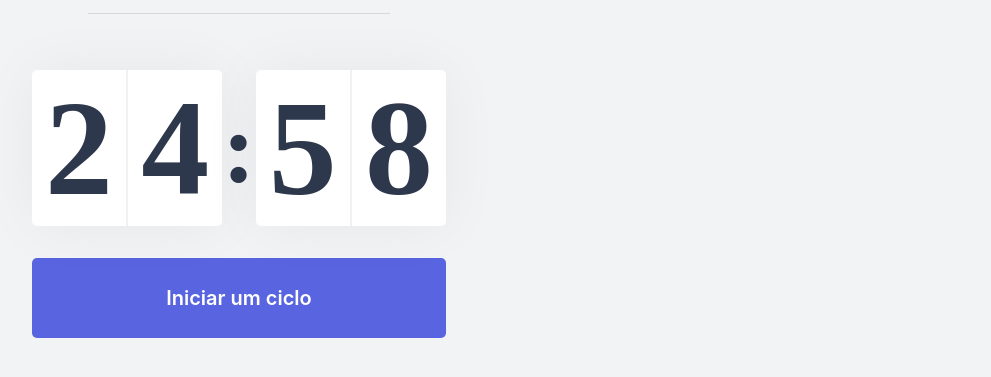
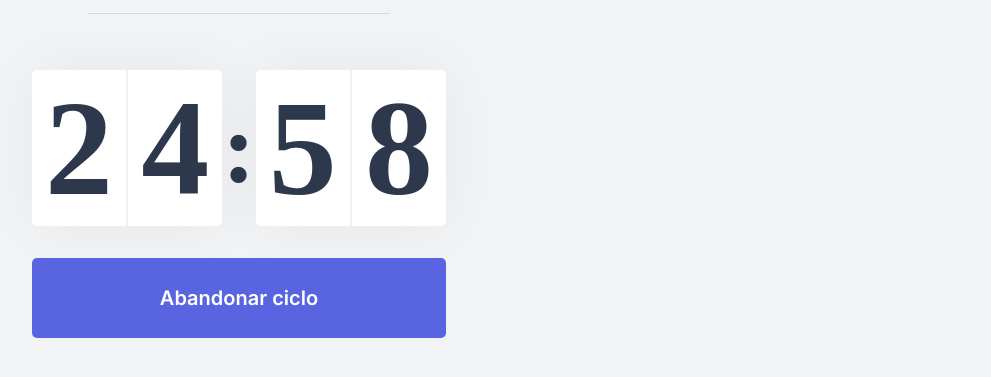
Before and after one commit to Wander27Rodrigues/NLW4, a Next.js app: page / in a window 1280 px wide. Both pictures are taken after a click on the button "Iniciar um ciclo". Shown: the part 329-706 px from the top of the page, without its empty margins (144-1135 px from the left). Built offline with nearby package versions, Linux system fonts and the light colour scheme.

Commit message:
add função buttom

```diff
--- a/src/components/Countdown.tsx
+++ b/src/components/Countdown.tsx
@@ -4,7 +4,7 @@
 export function Countdown() {
     // função do countdown estado
     const [time, setTime] = useState(25 * 60);
-    const [active, setActive] = useState(false);
+    const [isActive, setIsActive] = useState(false);
 
     const minutes = Math.floor(time / 60);
     const seconds = time % 60;
@@ -15,17 +15,17 @@
 
     // função do botao
     function  startCountdown() {
-        setActive(true);
+        setIsActive(true);
     }
 
     //cronometro
     useEffect(() => {
-        if(active && time > 0) {
+        if(isActive && time > 0) {
             setTimeout(() => {
                 setTime(time -1);
             }, 1000)
         }
-    }, [active, time])
+    }, [isActive, time])
 
 
     return (
@@ -41,6 +41,17 @@
                     <span>{secondRight}</span>
                 </div>
             </div>
+
+{/* para mudar a escrita e funcção isActive de um button com JS */}
+            { isActive ? (
+                <button
+                type="button"
+                className={`${styles.countdownButton} ${styles.countdownButtonActive}`}
+                onClick={startCountdown}
+                >
+                   Abandonar ciclo
+                </button>
+            ) : (
                 <button
                 type="button"
                 className={styles.countdownButton}
@@ -48,6 +59,10 @@
                 >
                     Iniciar um ciclo
                 </button>
+            ) }
+
+
+
         </div>
 
     );
--- a/src/pages/_document.tsx
+++ b/src/pages/_document.tsx
@@ -6,9 +6,9 @@
             <Html>
                 <Head>
                     <link rel="shorcut icon" href="favicon.png" type="image/png" />
-
                     <link rel="preconnect" href="https://fonts.gstatic.com" />
-                    <link href="https://fonts.googleapis.com/css2? display=swap" rel="stylesheet" />
+                    <link href="https://fonts.googleapis.com/css2?family=Inter:wght@400;500;
+                    600;family=Rajdhani:wght@600;display=swap" rel="stylesheet" />
                 </Head>
                 <body>
                     <Main />
```
Lines whose indentation alone changed are shown as unchanged.
